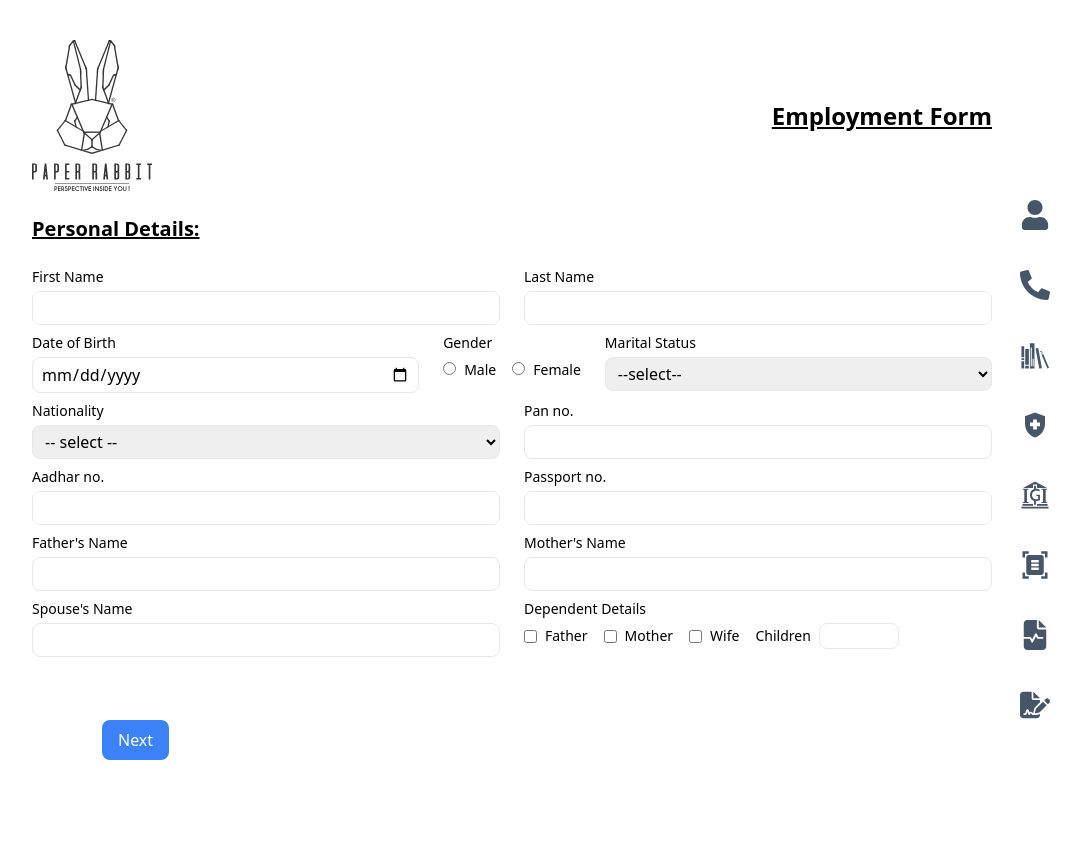
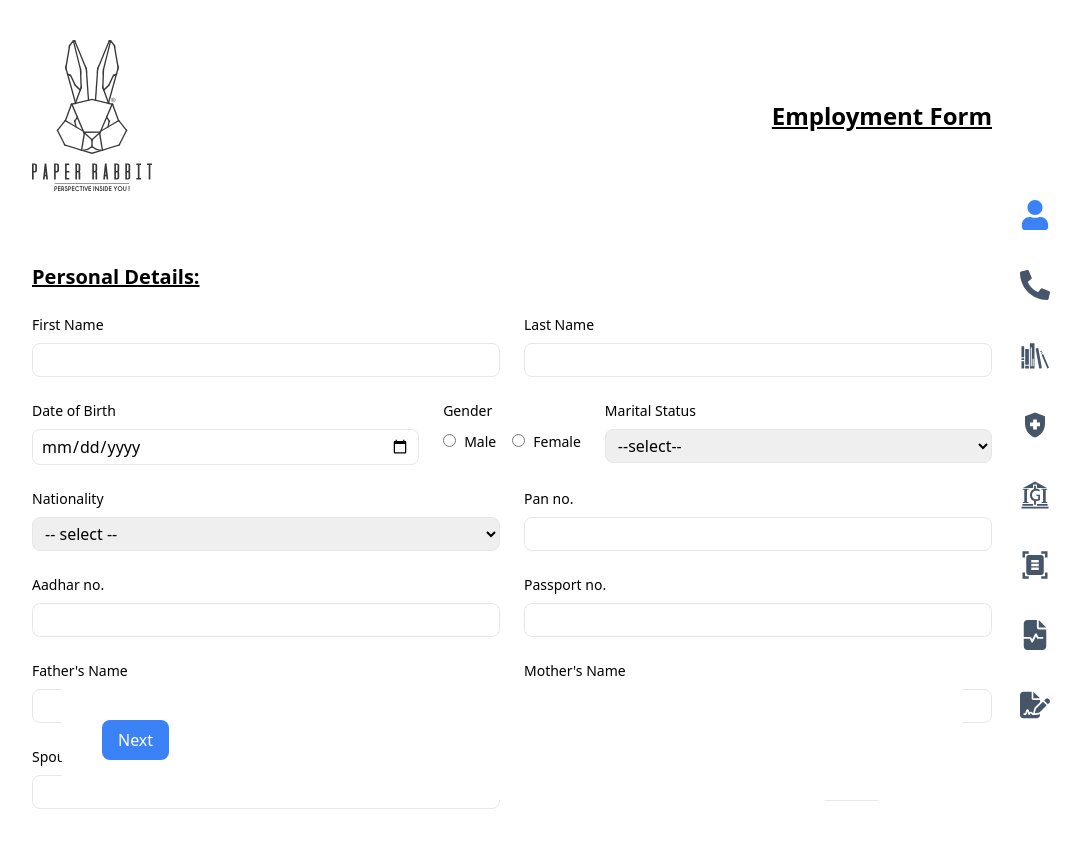
Before and after one commit to PaperRabbitSolutions/EmploymentForm, a React (Vite) app: page / in a window 1280 px wide. Shown: the top 848 px of the page, without its empty margins (128-1209 px from the left). Before the commit the page ends 800 px from the top, so only its background shows below. Built offline with nearby package versions, Linux system fonts and the light colour scheme.

Commit message:
changes made in ui

```diff
--- a/src/App.css
+++ b/src/App.css
@@ -1,5 +1,18 @@
-*{
-  box-sizing: border-box;
+/* For Webkit-based browsers like Chrome, Safari */
+input[type="number"]::-webkit-outer-spin-button,
+input[type="number"]::-webkit-inner-spin-button {
+  -webkit-appearance: none;
   margin: 0;
-  padding: 0;
 }
+
+/* For Firefox */
+input[type="number"] {
+  -moz-appearance: textfield;
+  appearance: none;  /* Standard */
+}
+
+/* For Microsoft Edge */
+input[type="number"] {
+  -ms-appearance: none;
+  appearance: none; /* Standard */
+}
--- a/src/Components/Contact.jsx
+++ b/src/Components/Contact.jsx
@@ -12,7 +12,7 @@ function Contact({ contactInfo, setContactInfo }) {
 
   return (
     <>
-      <div className="my-4 w-[80%] mx-auto sm:text-sm lg:text-base">
+      <div className="my-12 w-[80%] mx-auto sm:text-sm lg:text-base">
         <h2 className="font-semibold text-xl my-4 underline">Contact Details:</h2>
         <form className="space-y-2">
           {/* Permanent Address in its own row */}
--- a/src/Components/Declarations.jsx
+++ b/src/Components/Declarations.jsx
@@ -24,10 +24,10 @@ useEffect(()=>{
 
   return (
     <>
-      <div className="my-4 w-[80%] mx-auto">
+      <div className="my-12 w-[80%] mx-auto">
         <h2 className="text-xl font-semibold my-4 underline">Declarations</h2>
         <form action="" className="space-y-2 sm:text-sm lg:text-base">
-          <div className="flex flex-wrap gap-4 xl:gap-16">
+          <div className="space-y-4 md:space-y-6 xl:space-y-8">
             <div className="flex items-center gap-2">
               <input
                 type="checkbox"
@@ -92,7 +92,7 @@ useEffect(()=>{
               <label htmlFor="dataProtectionAgreement">Data Protection Agreement</label>
             </div>
           </div>
-          <h4 className='text-sm'>Note:Please send all the required documents along with this downloaded employment form to the official email: paperrabbit.world</h4>
+          <h4 className='text-sm '>Note:Please send all the required documents along with this downloaded employment form to the official <Link href="mailto:hr@paperrabbit.world" className="text-blue-700"> email-id</Link></h4>
         </form>
       </div>
     </>
--- a/src/Components/Education.jsx
+++ b/src/Components/Education.jsx
@@ -36,7 +36,7 @@ function Education({ educationInfo, setEducationInfo }) {
 
   return (
     <>
-      <div className="my-4 w-[80%] mx-auto sm:text-sm lg:text-base">
+      <div className="my-12 w-[80%] mx-auto sm:text-sm lg:text-base">
         <h3 className="text-xl font-semibold my-4">Educational Background</h3>
         <form className="grid grid-cols-1 sm:grid-cols-2 gap-6">
           {/* Qualification */}
--- a/src/Components/Health.jsx
+++ b/src/Components/Health.jsx
@@ -24,7 +24,7 @@ function Health({ healthInfo, setHealthInfo }) {
 
   return (
     <>
-      <div className="my-4 w-[80%] mx-auto sm:text-sm lg:text-base">
+      <div className="my-12 w-[80%] mx-auto sm:text-sm lg:text-base">
         <h2 className="font-semibold text-xl my-2 underline">Health Information:</h2>
         <form className="space-y-4">
           {/* First Row: Blood Group and Allergies */}
--- a/src/Components/OfficeUse.jsx
+++ b/src/Components/OfficeUse.jsx
@@ -15,7 +15,7 @@ function OfficeUse({ employmentDetails, setEmploymentDetails }) {
 
   return (
     <>
-      <div className="my-4 w-[80%] mx-auto sm:text-sm lg:text-base">
+      <div className="my-12 w-[80%] mx-auto sm:text-sm lg:text-base">
         <h2 className="py-2 text-xl font-semibold">Employment Details</h2>
         <form action="" className="space-y-2">
           {/* Using grid for two fields per row */}
--- a/src/Components/Personal.jsx
+++ b/src/Components/Personal.jsx
@@ -46,12 +46,12 @@ function Personal({ personalInfo, setPersonalInfo }) {
 
   return (
     <>
-      <div className="w-[80%] rounded-lg mx-auto sm:text-sm lg:text-base">
+      <div className="w-[80%] my-12 rounded-lg mx-auto sm:text-sm lg:text-base">
         <h2 className="text-xl text-left font-semibold underline py-6">Personal Details:</h2>
-        <form className="space-y-2 mx-auto">
+        <form className="space-y-6 mx-auto">
           {/* First Row */}
           <div className="grid grid-cols-1 sm:grid-cols-2 gap-6">
-            <div className="flex flex-col gap-1">
+            <div className="flex flex-col gap-2">
               <label htmlFor="First_Name" className="text-sm font-medium">First Name</label>
               <input
                 type="text"
@@ -61,7 +61,7 @@ function Personal({ personalInfo, setPersonalInfo }) {
                 onChange={handleChange}
               />
             </div>
-            <div className="flex flex-col gap-1">
+            <div className="flex flex-col gap-2">
               <label htmlFor="Last_Name" className="text-sm font-medium">Last Name</label>
               <input
                 type="text"
@@ -76,7 +76,7 @@ function Personal({ personalInfo, setPersonalInfo }) {
           {/* Second Row */}
           <div className="flex flex-wrap gap-6 justify-between">
             {/* Date of Birth */}
-            <div className="flex-1 min-w-[200px] flex flex-col gap-1">
+            <div className="flex-1 min-w-[200px] flex flex-col gap-2">
               <label htmlFor="DOB" className="text-sm font-medium">Date of Birth</label>
               <input
                 type="date"
@@ -88,7 +88,7 @@ function Personal({ personalInfo, setPersonalInfo }) {
             </div>
 
             {/* Gender */}
-            <div className="flex-2 min-w-[100px] flex flex-col gap-1">
+            <div className="flex-2 min-w-[100px] flex flex-col gap-2">
               <label htmlFor="gender" className="text-sm font-medium">Gender</label>
               <div className="flex gap-4 items-center">
                 <div className="space-x-2">
@@ -117,7 +117,7 @@ function Personal({ personalInfo, setPersonalInfo }) {
             </div>
 
             {/* Marital Status */}
-            <div className="flex-1 min-w-[200px] flex flex-col gap-1">
+            <div className="flex-1 min-w-[200px] flex flex-col gap-2">
               <label htmlFor="MaritalStatus" className="text-sm font-medium">Marital Status</label>
               <select
                 id="MaritalStatus"
@@ -136,7 +136,7 @@ function Personal({ personalInfo, setPersonalInfo }) {
 
           {/* Third Row */}
           <div className="grid grid-cols-1 sm:grid-cols-2 gap-6">
-            <div className="flex flex-col gap-1">
+            <div className="flex flex-col gap-2">
               <label htmlFor="Nationality" className="text-sm font-medium">Nationality</label>
               <select
                 id="Nationality"
@@ -152,7 +152,7 @@ function Personal({ personalInfo, setPersonalInfo }) {
               </select>
             </div>
 
-            <div className="flex flex-col gap-1">
+            <div className="flex flex-col gap-2">
               <label htmlFor="Pan" className="text-sm font-medium">Pan no.</label>
               <input
                 type="text"
@@ -166,7 +166,7 @@ function Personal({ personalInfo, setPersonalInfo }) {
 
           {/* Fourth Row */}
           <div className="grid grid-cols-1 sm:grid-cols-2 gap-6">
-            <div className="flex flex-col gap-1">
+            <div className="flex flex-col gap-2">
               <label htmlFor="Aadhar" className="text-sm font-medium">Aadhar no.</label>
               <input
                 type="text"
@@ -177,7 +177,7 @@ function Personal({ personalInfo, setPersonalInfo }) {
               />
             </div>
 
-            <div className="flex flex-col gap-1">
+            <div className="flex flex-col gap-2">
               <label htmlFor="Passport" className="text-sm font-medium">Passport no.</label>
               <input
                 type="text"
@@ -191,7 +191,7 @@ function Personal({ personalInfo, setPersonalInfo }) {
 
           {/* Fifth Row */}
           <div className="grid grid-cols-1 sm:grid-cols-2 gap-6">
-            <div className="flex flex-col gap-1">
+            <div className="flex flex-col gap-2">
               <label htmlFor="FatherName" className="text-sm font-medium">Father's Name</label>
               <input
                 type="text"
@@ -202,7 +202,7 @@ function Personal({ personalInfo, setPersonalInfo }) {
               />
             </div>
 
-            <div className="flex flex-col gap-1">
+            <div className="flex flex-col gap-2">
               <label htmlFor="MotherName" className="text-sm font-medium">Mother's Name</label>
               <input
                 type="text"
@@ -216,7 +216,7 @@ function Personal({ personalInfo, setPersonalInfo }) {
 
           {/* Sixth Row */}
           <div className="grid grid-cols-1 sm:grid-cols-2 gap-6 ">
-            <div className="flex flex-col gap-1">
+            <div className="flex flex-col gap-2">
               <label htmlFor="SpouseName" className="text-sm font-medium">Spouse's Name</label>
               <input
                 type="text"
@@ -227,7 +227,7 @@ function Personal({ personalInfo, setPersonalInfo }) {
               />
             </div>
 
-            <div className="flex flex-col gap-1">
+            <div className="flex flex-col gap-2">
               <label htmlFor="DependentDetails" className="text-sm font-medium">Dependent Details</label>
               <div className="flex gap-4 flex-wrap">
                 <div className="flex items-center space-x-2">
--- a/src/Components/SideBar.jsx
+++ b/src/Components/SideBar.jsx
@@ -5,66 +5,60 @@ import { MdHealthAndSafety, MdDocumentScanner } from "react-icons/md";
 import { GiBank, GiBookshelf } from "react-icons/gi";
 import { NavLink } from "react-router-dom";
 import HoverTitle from "./HoverTitle";
-
 import { useState } from "react";
 
+const SideBar = () => {
+  // State to track which icon is being hovered (null means no icon is hovered)
+  const [hoveredIndex, setHoveredIndex] = useState(null);
 
-const SideBar =()=>{
-    const [hoverMessage,setHoverMessage]=useState(false);
-return (
+  // Define messages for each icon
+  const hoverMessages = [
+    "Personal Details",
+    "Contact",
+    "Education",
+    "Health",
+    "Bank",
+    "Upload",
+    "Agreements",
+    "Declarations",
+  ];
+
+  return (
     <div className="fixed top-1/4 right-[4%] md:right-[4%] lg:right-[8%] flex flex-col gap-10 text-slate-600">
-        <span className="relative text-base md:text-xl lg:text-3xl">
-          <NavLink to="/">
-            <FaUser className="" onMouseEnter={()=>{
-         setHoverMessage(true)
-            }}
-            onMouseLeave={()=>{
-                setHoverMessage(false);
-            }}/>
+      {[
+        { icon: <FaUser />, to: "/", message: hoverMessages[0] },
+        { icon: <FaPhoneAlt />, to: "/contact", message: hoverMessages[1] },
+        { icon: <GiBookshelf />, to: "/education", message: hoverMessages[2] },
+        { icon: <MdHealthAndSafety />, to: "/health", message: hoverMessages[3] },
+        { icon: <GiBank />, to: "/bank", message: hoverMessages[4] },
+        { icon: <MdDocumentScanner />, to: "/upload", message: hoverMessages[5] },
+        { icon: <FaFileWaveform />, to: "/Agreements", message: hoverMessages[6] },
+        { icon: <FaFileSignature />, to: "/declarations", message: hoverMessages[7] },
+      ].map((item, index) => (
+        <span
+          key={index}
+          className="relative text-base md:text-xl lg:text-3xl"
+          onMouseEnter={() => setHoveredIndex(index)} // Set hovered index on hover
+          onMouseLeave={() => setHoveredIndex(null)} // Reset on mouse leave
+        >
+          <NavLink
+            to={item.to}
+            className={({ isActive }) =>
+              isActive
+                ? "text-blue-500" // Apply green color for active icon
+                : "text-slate-600"
+            }
+          >
+            {item.icon}
           </NavLink>
-          {hoverMessage&& (<HoverTitle message={"Personal Details"}/>)}
+          {/* Show hover message only for the hovered icon */}
+          {hoveredIndex === index && (
+            <HoverTitle message={item.message} />
+          )}
         </span>
-        <span className="text-base md:text-xl lg:text-3xl">
-          <NavLink to="/contact">
-            <FaPhoneAlt />
-          </NavLink>
-        </span>
+      ))}
+    </div>
+  );
+};
 
-        <span className="text-base md:text-xl lg:text-3xl">
-          <NavLink to="/education">
-            <GiBookshelf />
-          </NavLink>
-        </span>
-
-        <span className="text-base md:text-xl lg:text-3xl">
-          <NavLink to="/health">
-            <MdHealthAndSafety />
-          </NavLink>
-        </span>
-
-        <span className="text-base md:text-xl lg:text-3xl">
-          <NavLink to="/bank">
-            <GiBank />
-          </NavLink>
-        </span>
-
-        <span className="text-base md:text-xl lg:text-3xl">
-          <NavLink to="/upload">
-            <MdDocumentScanner />
-          </NavLink>
-        </span>
-        <span className="text-base md:text-xl lg:text-3xl">
-          <NavLink to="/Agreements">
-            <FaFileWaveform />
-          </NavLink>
-        </span>
-
-        <span className="text-base md:text-xl lg:text-3xl">
-          <NavLink to="/declarations">
-            <FaFileSignature />
-          </NavLink>
-        </span>
-      </div>
-);
-};
- export default SideBar;
+export default SideBar;
```
Also changed, not shown: src/Components/Bank.jsx (+12 -12 lines), src/Components/UploadDocs.jsx (+6 -4 lines).
